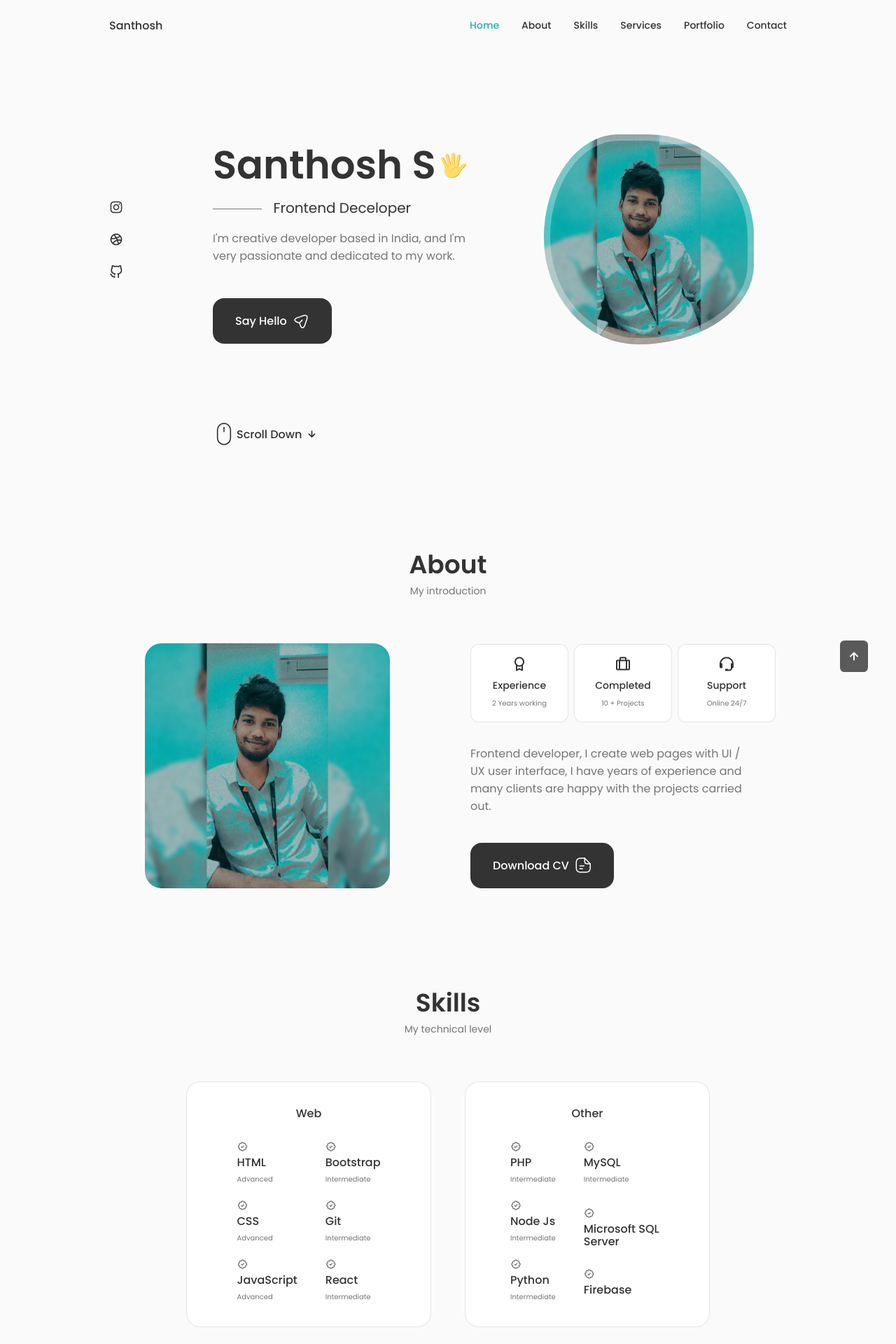
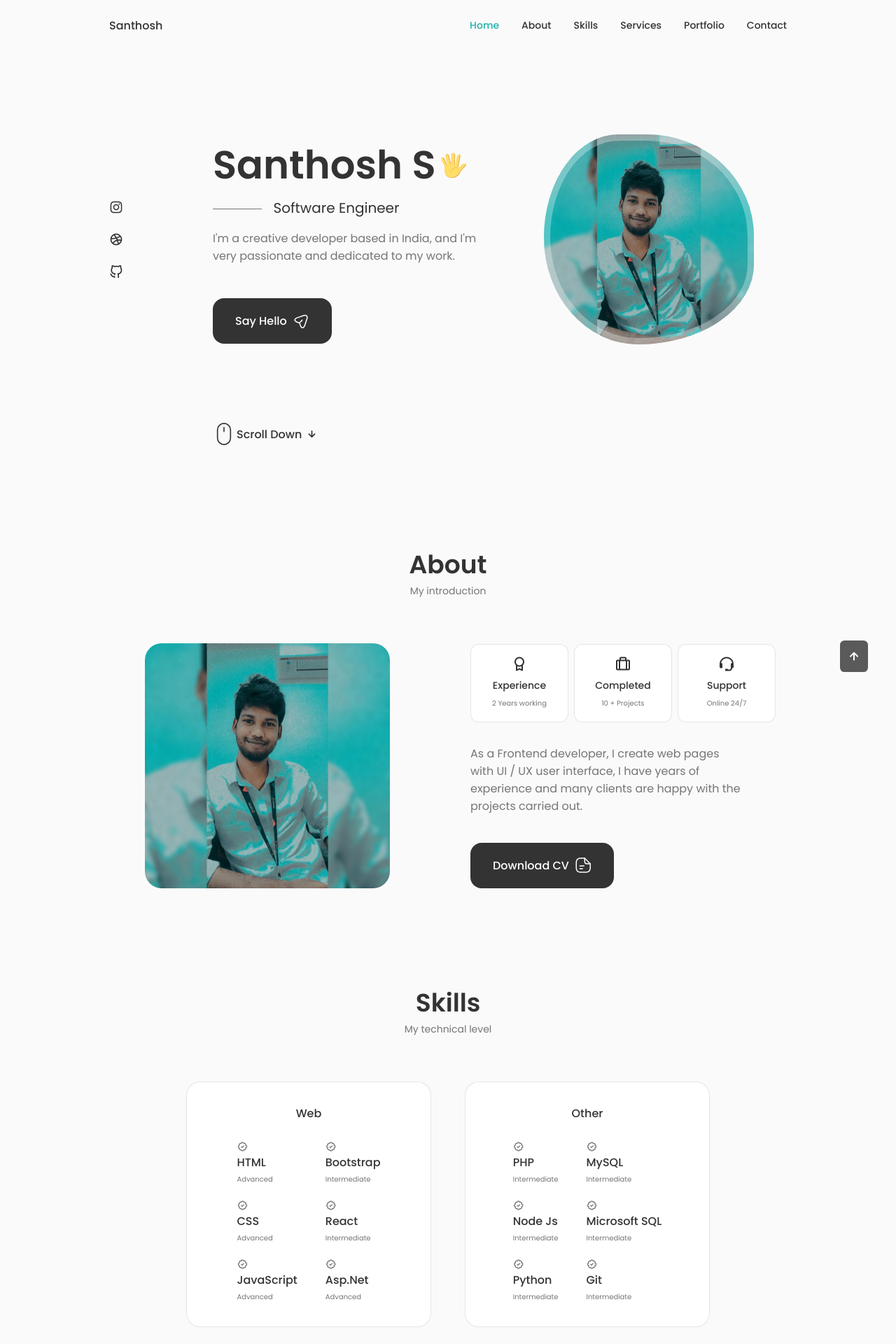
Before and after one commit to santhosh-sivkumar/Portfolio, a React (Create React App) app: page / in a window 1280 px wide. Shown: the top 1920 px of the page at 70% size. Built offline with nearby package versions, Linux system fonts and the light colour scheme.

Commit message:
changes in skills, footer coopyright

```diff
--- a/public/index.html
+++ b/public/index.html
@@ -30,7 +30,7 @@
       work correctly both with client-side routing and a non-root public URL.
       Learn how to configure a non-root public URL by running `npm run build`.
     -->
-    <title>React App</title>
+    <title>Portfolio Santhosh S</title>
   </head>
   <body>
     <noscript>You need to enable JavaScript to run this app.</noscript>
--- a/src/components/About/About.jsx
+++ b/src/components/About/About.jsx
@@ -1,5 +1,5 @@
 import React from "react";
-import "./about.css"
+import "./about.css";
 import AboutImg from "../../assets/Santhosh.jpg";
 import Info from "./Info";
 import CV from "../../assets/John-Cv.pdf";
@@ -17,9 +17,9 @@ const About = () => {
           <Info />
 
           <p className="about__description">
-            Frontend developer, I create web pages with UI / UX user interface,
-            I have years of experience and many clients are happy with the
-            projects carried out.
+            As a Frontend developer, I create web pages with UI / UX user
+            interface, I have years of experience and many clients are happy
+            with the projects carried out.
           </p>
 
           <a download="" href={CV} className="button button--flex">
@@ -50,7 +50,6 @@ const About = () => {
               ></path>
             </svg>
           </a>
-
         </div>
       </div>
     </section>
--- a/src/components/Footer/Footer.jsx
+++ b/src/components/Footer/Footer.jsx
@@ -54,7 +54,7 @@ const Footer = () => {
         </div>
 
         <span className="footer__copy">
-          &#169; SanthoshSivakumar. All rigths reserved
+          &#169; 2024-2016 SanthoshSivakumar. All rigths reserved
         </span>
       </div>
     </footer>
--- a/src/components/Home/Data.jsx
+++ b/src/components/Home/Data.jsx
@@ -55,9 +55,9 @@ const Data = () => {
           ></path>
         </svg>
       </h1>
-      <h3 className="home__subtitle">Frontend Deceloper</h3>
+      <h3 className="home__subtitle">Software Engineer</h3>
       <p className="home__description">
-        I'm creative developer based in India, and I'm very passionate and
+        I'm a creative developer based in India, and I'm very passionate and
         dedicated to my work.
       </p>
 
--- a/src/components/Skills/Skills.jsx
+++ b/src/components/Skills/Skills.jsx
@@ -12,8 +12,8 @@ const Skills = () => {
     ],
     [
       { name: "MySQL", level: "Intermediate" },
-      { name: "Microsoft SQL Server", level: "" },
-      { name: "Firebase", level: "" },
+      { name: "Microsoft SQL", level: "Intermediate" },
+      { name: "Git", level: "Intermediate" },
     ],
   ];
   const Group2 = [
@@ -24,8 +24,8 @@ const Skills = () => {
     ],
     [
       { name: "Bootstrap", level: "Intermediate" },
-      { name: "Git", level: "Intermediate" },
       { name: "React", level: "Intermediate" },
+      { name: "Asp.Net", level: "Advanced" },
     ],
   ];
   return (
```
Lines whose indentation alone changed are shown as unchanged.
